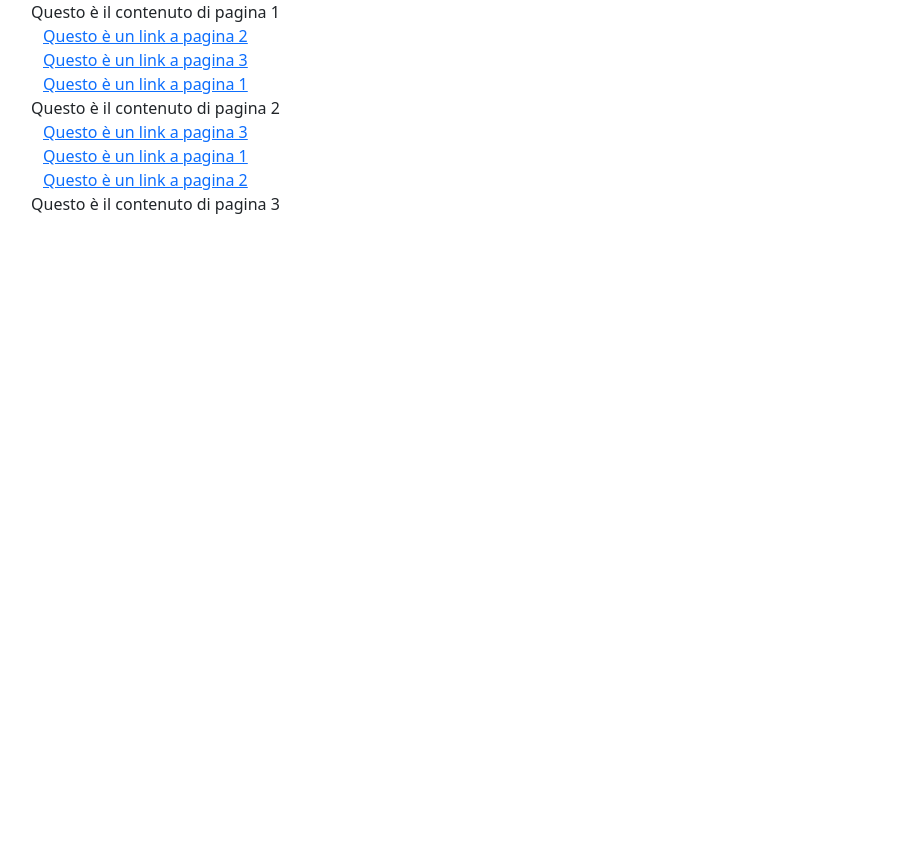
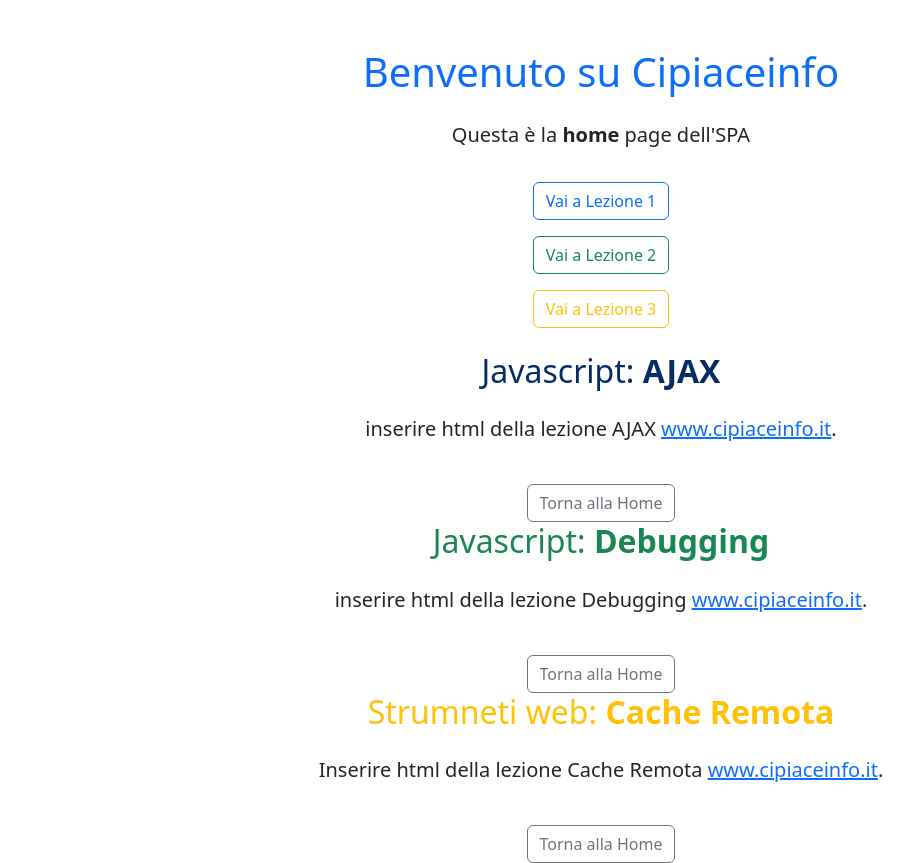
Before and after one commit to AlexandrosKotis/5C_Kotis_SPA, a plain HTML site: page index.html in a window 1280 px wide. Shown: the whole page, without its empty margins (39-952 px from the left). Before the commit the page ends 800 px from the top, so only its background shows below. Drawn offline with nearby package versions, Linux system fonts and the light colour scheme.

Commit message:
modifided css and html page

```diff
--- a/index.html
+++ b/index.html
@@ -8,29 +8,52 @@
       type="text/css" />
    <link rel="stylesheet" type="text/css" href="./style.css" />
    <script src="https://cdn.jsdelivr.net/npm/bootstrap@5.3.2/dist/js/bootstrap.min.js"></script>
-   <title>5C_Kotis_SPA</title>
+   <title>SPA semplice</title>
 </head>
 
 <body>
-   <div id="container" class="container">
-      <div id="pagina1" class="page">
-         <div class="row">Questo è il contenuto di pagina 1</div>
-         <div class="row"><a href="#pagina2">Questo è un link a pagina 2</a></div>
-         <div class="row"><a href="#pagina3">Questo è un link a pagina 3</a></div>
+   <div id="container" class="container mt-5">
+
+      <div id="home" class="page text-center">
+         <h1 class="text-primary mb-4">Benvenuto su Cipiaceinfo</h1>
+         <p class="lead">Questa è la <strong><b>home</b></strong> page dell'SPA</p>
+         <div class="mt-4">
+            <ul class="list-unstyled">
+               <li><a class="btn btn-outline-primary my-2" href="#lezione1">Vai a Lezione 1</a></li>
+               <li><a class="btn btn-outline-success my-2" href="#lezione2">Vai a Lezione 2</a></li>
+               <li><a class="btn btn-outline-warning my-2" href="#lezione3">Vai a Lezione 3</a></li>
+            </ul>
+         </div>
       </div>
-      <div id="pagina2" class="page">
-         <div class="row"><a href="#pagina1">Questo è un link a pagina 1</a></div>
-         <div class="row">Questo è il contenuto di pagina 2</div>
-         <div class="row"><a href="#pagina3">Questo è un link a pagina 3</a></div>
+
+
+      <div id="lezione1" class="page">
+         <div class="text-center">
+            <h2 class="text-primary-emphasis mb-4">Javascript: <strong><b>AJAX</b></strong></h2>
+            <p class="lead">inserire html della lezione AJAX <a href="https://www.cipiaceinfo.it" target="_blank">www.cipiaceinfo.it</a>.</p>
+            <a class="btn btn-outline-secondary mt-4" href="#home">Torna alla Home</a>
+         </div>
       </div>
-      <div id="pagina3" class="page">
-         <div class="row"><a href="#pagina1">Questo è un link a pagina 1</a></div>
-         <div class="row"><a href="#pagina2">Questo è un link a pagina 2</a></div>
-         <div class="row">Questo è il contenuto di pagina 3</div>
+
+
+      <div id="lezione2" class="page">
+         <div class="text-center">
+            <h2 class="text-success mb-4">Javascript: <strong><b>Debugging</b></strong></h2>
+            <p class="lead">inserire html della lezione Debugging <a href="https://www.cipiaceinfo.it" target="_blank">www.cipiaceinfo.it</a>.</p>
+            <a class="btn btn-outline-secondary mt-4" href="#home">Torna alla Home</a>
+         </div>
+      </div>
+
+
+      <div id="lezione3" class="page">
+         <div class="text-center">
+            <h2 class="text-warning mb-4">Strumneti web: <strong><b>Cache Remota</b></strong></h2>
+            <p class="lead">Inserire html della lezione Cache Remota <a href="https://www.cipiaceinfo.it" target="_blank">www.cipiaceinfo.it</a>.</p>
+            <a class="btn btn-outline-secondary mt-4" href="#home">Torna alla Home</a>
+         </div>
       </div>
    </div>
    <script type="module" src="./index.js"></script>
-
 </body>
 
 </html>
--- a/index.js
+++ b/index.js
@@ -0,0 +1,3 @@
+import { createNavigator } from "./navigator.js";
+
+const navigator = createNavigator(document.querySelector("#container"));
--- a/style.css
+++ b/style.css
@@ -1,7 +1,11 @@
 .visible {
-    display: block;
- }
+   display: block;
+}
 
- .hidden {
-    display: none;
- }
+.hidden {
+   display: none;
+}
+
+body {
+   margin-top: 20px;
+}
```
